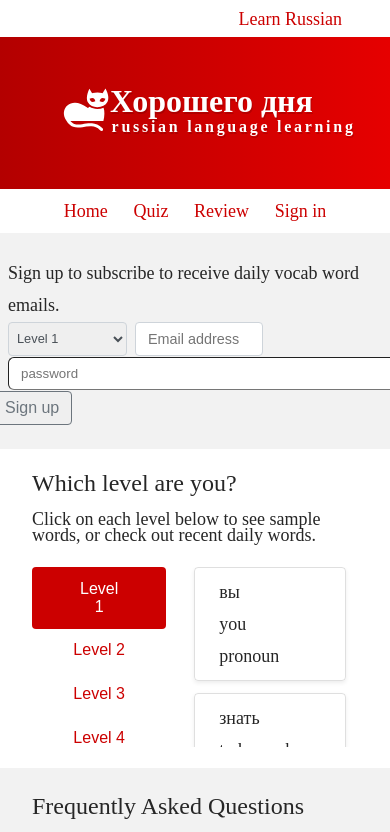
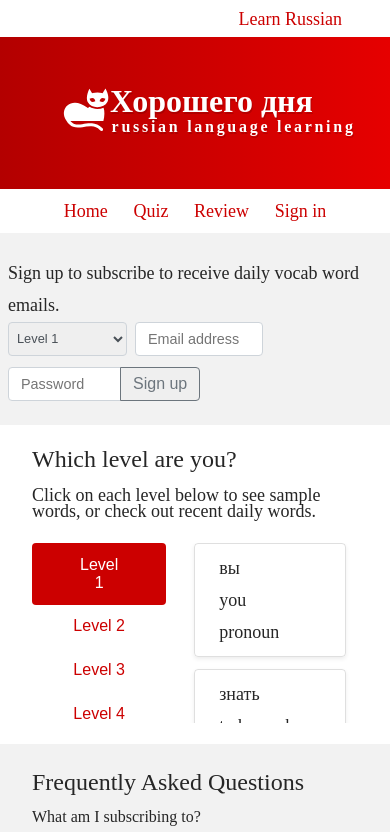
Before and after one commit to Terry9022/Learning-Russian-Vocabulary, a React (Vite) app in the folder frontend/: page / in a window 390 px wide. Shown: the top 832 px of the page. Built offline with nearby package versions, Linux system fonts and the light colour scheme.

Commit message:
update password form css

```diff
--- a/frontend/src/App.css
+++ b/frontend/src/App.css
@@ -279,6 +279,20 @@ footer span {
   margin-right: 0;
   height: 34px;
   width: 20rem;
+  box-sizing: border-box;
+}
+
+.subscribeSection input[type="password"] {
+  padding: 0.375rem 0.75rem;
+  font-size: 1rem;
+  font-weight: 400;
+  color: #495057;
+  vertical-align: middle;
+  border: 1px solid #ced4da;
+  border-radius: 0.25rem;
+  margin-right: 0;
+  height: 34px;
+  width: 36rem;
   box-sizing: border-box;
 }
 
@@ -679,6 +693,21 @@ footer span {
   display: block;
 }
 
+.signinSection input[type="password"] {
+  padding: 0.375rem 0.75rem;
+  font-size: 1rem;
+  font-weight: 400;
+  color: #495057;
+  border: 1px solid #ced4da;
+  border-radius: 0.25rem;
+  margin-right: 0;
+  margin-top: 0.75rem;
+  height: 34px;
+  width: 30rem;
+  box-sizing: border-box;
+  display: block;
+}
+
 #signinBtn {
   padding: 0.375rem 0.75rem;
   font-size: 1rem;
@@ -760,7 +789,8 @@ footer span {
     padding: 0.375rem 1rem 0.375rem 0.75rem;
   }
 
-  .subscribeSection input[type="email"] {
+  .subscribeSection input[type="email"],
+  .subscribeSection input[type="password"] {
     width: 12rem;
   }
 
@@ -800,7 +830,8 @@ footer span {
     font-size: 0.8rem;
   }
 
-  .subscribeSection input[type="email"] {
+  .subscribeSection input[type="email"],
+  .subscribeSection input[type="password"] {
     width: 8rem;
     font-size: 0.9rem;
   }
@@ -833,7 +864,8 @@ footer span {
     font-size: 1rem;
   }
 
-  .signinSection input[type="email"] {
+  .signinSection input[type="email"],
+  .signinSection input[type="password"] {
     width: 24rem;
   }
   #signinToHome {
@@ -884,7 +916,8 @@ footer span {
     font-size: 0.9rem;
   }
 
-  .signinSection input[type="email"] {
+  .signinSection input[type="email"],
+  .signinSection input[type="password"] {
     width: 16rem;
   }
 }
--- a/frontend/src/pages/Home.jsx
+++ b/frontend/src/pages/Home.jsx
@@ -87,14 +87,13 @@ const Home = () => {
                 placeholder="Email address"
                 required
               />
-
+              <div className="h-[10px]"></div>
               <input
                 type="password"
                 id="password"
-                placeholder="password"
+                placeholder="Password"
                 value={password}
                 onChange={(e) => setPassword(e.target.value)}
-                className="w-full px-3 py-2 border rounded-md"
                 required
               />
 
--- a/frontend/src/pages/Profile.jsx
+++ b/frontend/src/pages/Profile.jsx
@@ -67,7 +67,7 @@ function Profile() {
                 id="name"
                 value={name}
                 onChange={(e) => setName(e.target.value)}
-                className="w-full px-3 py-2 border rounded-md"
+                className="text-base font-normal text-gray-700 rounded h-10 w-80 box-border block border-2 border-solid border-gray-300 px-2"
               />
             </div>
             <div className="mb-4">
@@ -79,7 +79,7 @@ function Profile() {
                 id="email"
                 value={email}
                 onChange={(e) => setEmail(e.target.value)}
-                className="w-full px-3 py-2 border rounded-md"
+                className="text-base font-normal text-gray-700 rounded h-10 w-80 box-border block border-2 border-solid border-gray-300 px-2"
                 required
               />
             </div>
@@ -91,7 +91,7 @@ function Profile() {
                 id="level"
                 value={level}
                 onChange={(e) => setLevel(e.target.value)}
-                className="w-full px-3 py-2 border rounded-md"
+                className="text-base font-normal text-gray-700 rounded h-10 w-80 box-border block border-2 border-solid border-gray-300 px-2"
                 required
               >
                 <option value="1">1</option>
@@ -101,7 +101,7 @@ function Profile() {
             </div>
             <button
               type="submit"
-              className="bg-blue-500 text-white px-4 py-2 rounded-md"
+              className="bg-slate-400 text-white px-4 py-2 rounded-md hover:bg-red-700"
             >
               Update
             </button>
--- a/frontend/src/pages/SigninPage.jsx
+++ b/frontend/src/pages/SigninPage.jsx
@@ -56,7 +56,7 @@ const SigninPage = () => {
                 type="password"
                 id="password"
                 value={password}
-                placeholder="password"
+                placeholder="Password"
                 onChange={(e) => setPassword(e.target.value)}
                 className="w-full px-3 py-2 border rounded-md"
                 required
```
Also changed, not shown: 1 other file (tests, documents, lock files or other folders).
